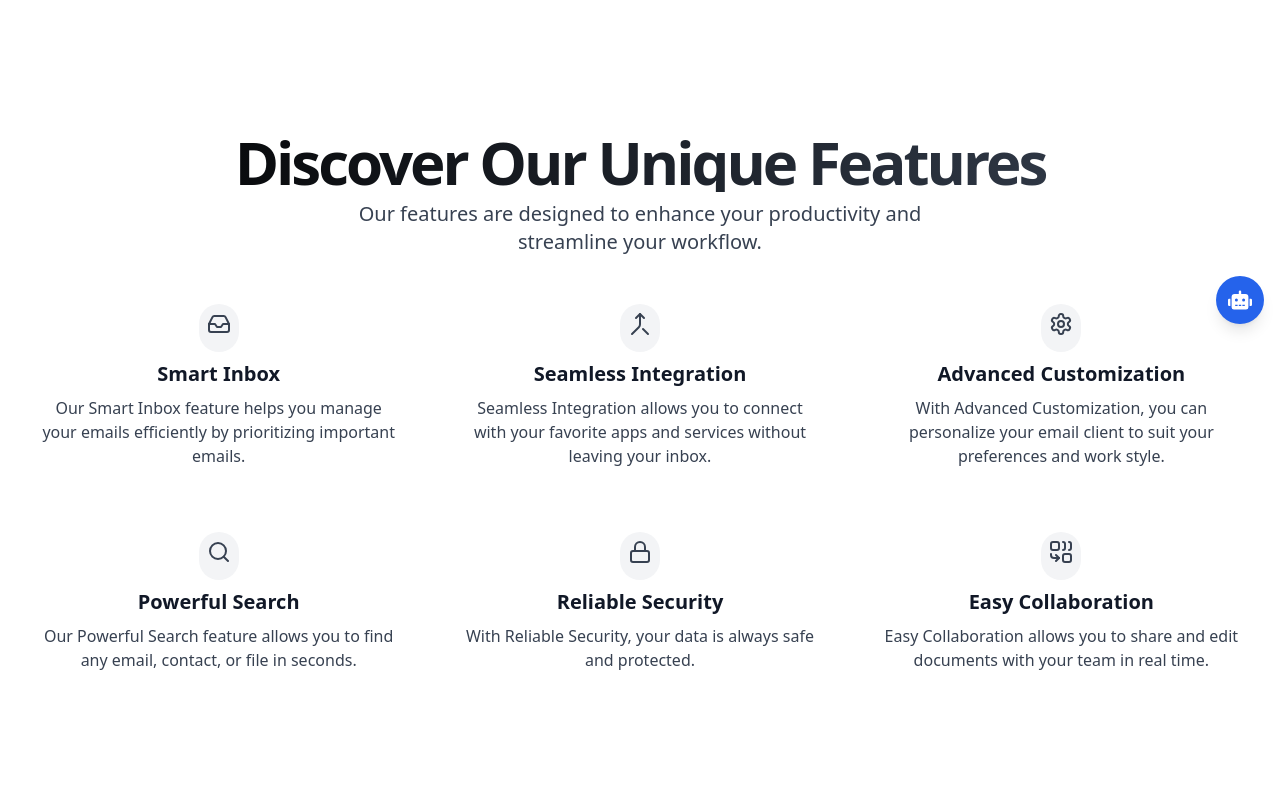
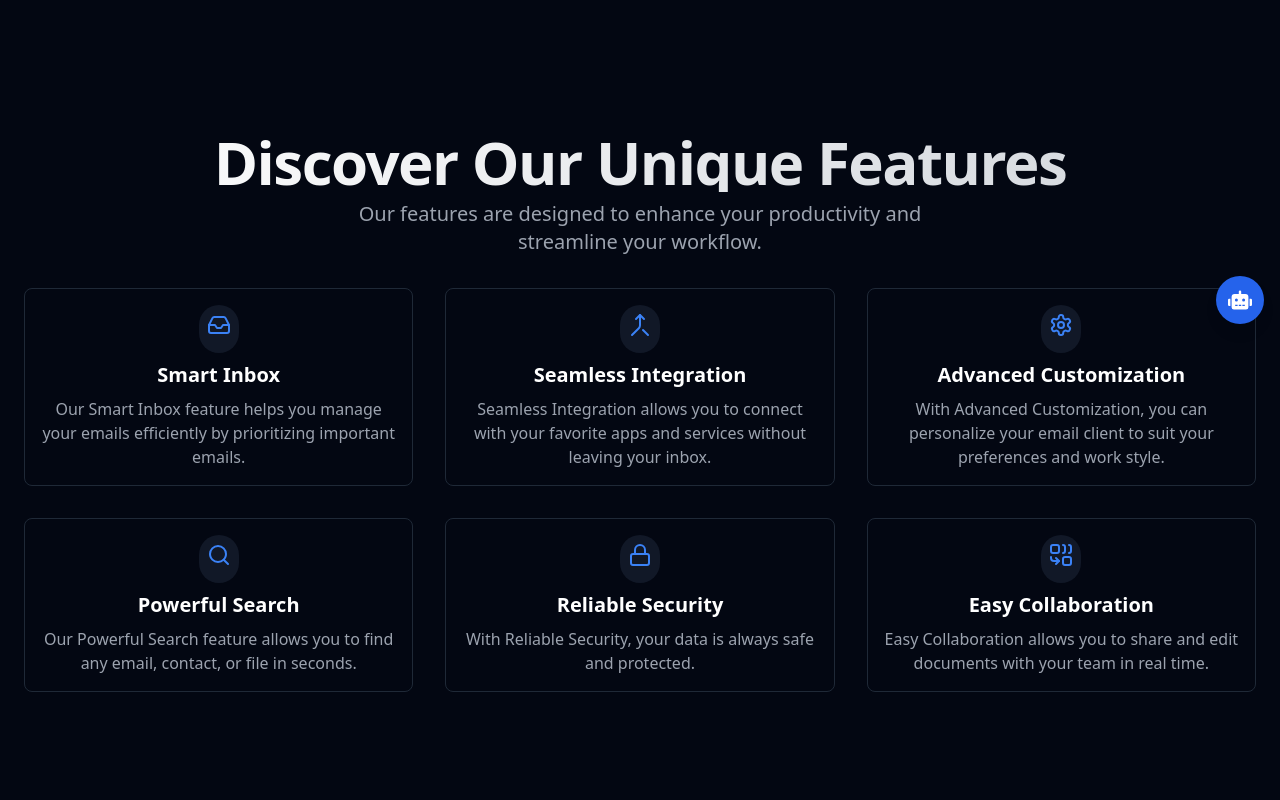
Before and after one commit to abenooo/codex_ethiopia, a React (Vite) app: page /about in a window 1280 px wide. Shown: the part 460-1260 px from the top of the page. Built offline with nearby package versions, Linux system fonts and the light colour scheme.

Commit message:
Make the same font and dark/light mode for all

```diff
--- a/src/components/About.tsx
+++ b/src/components/About.tsx
@@ -1,72 +1,72 @@
 export default function About() {
   return (
-    <section className="w-full py-12 md:py-24 lg:py-32 xl:py-48 bg-white">
+    <section className="w-full py-12 md:py-24 lg:py-32 xl:py-48 bg-white dark:bg-gray-950">
       <div className="container px-4 md:px-6">
         <div className="grid gap-6 items-center">
           <div className="flex flex-col justify-center space-y-8 text-center">
             <div className="space-y-2">
-              <h1 className="text-3xl font-bold tracking-tighter sm:text-5xl xl:text-6xl/none bg-clip-text text-transparent bg-gradient-to-r from-black to-gray-700">
+              <h1 className="text-3xl font-bold tracking-tight sm:text-5xl xl:text-6xl bg-clip-text text-transparent bg-gradient-to-r from-black to-gray-700 dark:from-white dark:to-gray-300">
                 Discover Our Unique Features
               </h1>
-              <p className="max-w-[600px] text-gray-700 md:text-xl mx-auto">
+              <p className="max-w-[600px] text-gray-500 dark:text-gray-400 md:text-xl mx-auto">
                 Our features are designed to enhance your productivity and streamline your workflow.
               </p>
             </div>
             <div className="w-full max-w-full space-y-4 mx-auto">
               <div className="grid grid-cols-1 md:grid-cols-2 lg:grid-cols-3 gap-8">
-                <div className="flex flex-col items-center space-y-2 border-gray-300 p-4 rounded-lg">
-                  <div className="p-2 bg-gray-100 rounded-full">
-                    <InboxIcon className="text-gray-700 h-6 w-6 mb-2" />
+                <div className="flex flex-col items-center space-y-2 border border-gray-200 dark:border-gray-800 p-4 rounded-lg">
+                  <div className="p-2 bg-gray-100 dark:bg-gray-900 rounded-full">
+                    <InboxIcon className="text-primary h-6 w-6 mb-2" />
                   </div>
-                  <h2 className="text-xl font-bold text-gray-900">Smart Inbox</h2>
-                  <p className="text-gray-700">
+                  <h2 className="text-xl font-bold text-gray-900 dark:text-white">Smart Inbox</h2>
+                  <p className="text-gray-500 dark:text-gray-400">
                     Our Smart Inbox feature helps you manage your emails efficiently by prioritizing important emails.
                   </p>
                 </div>
-                <div className="flex flex-col items-center space-y-2 border-gray-300 p-4 rounded-lg">
-                  <div className="p-2 bg-gray-100 rounded-full">
-                    <MergeIcon className="text-gray-700 h-6 w-6 mb-2" />
+                <div className="flex flex-col items-center space-y-2 border border-gray-200 dark:border-gray-800 p-4 rounded-lg">
+                  <div className="p-2 bg-gray-100 dark:bg-gray-900 rounded-full">
+                    <MergeIcon className="text-primary h-6 w-6 mb-2" />
                   </div>
-                  <h2 className="text-xl font-bold text-gray-900">Seamless Integration</h2>
-                  <p className="text-gray-700">
+                  <h2 className="text-xl font-bold text-gray-900 dark:text-white">Seamless Integration</h2>
+                  <p className="text-gray-500 dark:text-gray-400">
                     Seamless Integration allows you to connect with your favorite apps and services without leaving your
                     inbox.
                   </p>
                 </div>
-                <div className="flex flex-col items-center space-y-2 border-gray-300 p-4 rounded-lg">
-                  <div className="p-2 bg-gray-100 rounded-full">
-                    <SettingsIcon className="text-gray-700 h-6 w-6 mb-2" />
+                <div className="flex flex-col items-center space-y-2 border border-gray-200 dark:border-gray-800 p-4 rounded-lg">
+                  <div className="p-2 bg-gray-100 dark:bg-gray-900 rounded-full">
+                    <SettingsIcon className="text-primary h-6 w-6 mb-2" />
                   </div>
-                  <h2 className="text-xl font-bold text-gray-900">Advanced Customization</h2>
-                  <p className= "text-gray-700">
+                  <h2 className="text-xl font-bold text-gray-900 dark:text-white">Advanced Customization</h2>
+                  <p className="text-gray-500 dark:text-gray-400">
                     With Advanced Customization, you can personalize your email client to suit your preferences and work
                     style.
                   </p>
                 </div>
-                <div className="flex flex-col items-center space-y-2 border-gray-300 p-4 rounded-lg">
-                  <div className="p-2 bg-gray-100 rounded-full">
-                    <SearchIcon className="text-gray-700 h-6 w-6 mb-2" />
+                <div className="flex flex-col items-center space-y-2 border border-gray-200 dark:border-gray-800 p-4 rounded-lg">
+                  <div className="p-2 bg-gray-100 dark:bg-gray-900 rounded-full">
+                    <SearchIcon className="text-primary h-6 w-6 mb-2" />
                   </div>
-                  <h2 className="text-xl font-bold text-gray-900">Powerful Search</h2>
-                  <p className="text-gray-700">
+                  <h2 className="text-xl font-bold text-gray-900 dark:text-white">Powerful Search</h2>
+                  <p className="text-gray-500 dark:text-gray-400">
                     Our Powerful Search feature allows you to find any email, contact, or file in seconds.
                   </p>
                 </div>
-                <div className="flex flex-col items-center space-y-2 border-gray-300 p-4 rounded-lg">
-                  <div className="p-2 bg-gray-100 rounded-full">
-                    <LockIcon className="text-gray-700 h-6 w-6 mb-2" />
+                <div className="flex flex-col items-center space-y-2 border border-gray-200 dark:border-gray-800 p-4 rounded-lg">
+                  <div className="p-2 bg-gray-100 dark:bg-gray-900 rounded-full">
+                    <LockIcon className="text-primary h-6 w-6 mb-2" />
                   </div>
-                  <h2 className="text-xl font-bold text-gray-900">Reliable Security</h2>
-                  <p className="text-gray-700">
+                  <h2 className="text-xl font-bold text-gray-900 dark:text-white">Reliable Security</h2>
+                  <p className="text-gray-500 dark:text-gray-400">
                     With Reliable Security, your data is always safe and protected.
                   </p>
                 </div>
-                <div className="flex flex-col items-center space-y-2 border-gray-300 p-4 rounded-lg">
-                  <div className="p-2 bg-gray-100 rounded-full">
-                    <CombineIcon className="text-gray-700 h-6 w-6 mb-2" />
+                <div className="flex flex-col items-center space-y-2 border border-gray-200 dark:border-gray-800 p-4 rounded-lg">
+                  <div className="p-2 bg-gray-100 dark:bg-gray-900 rounded-full">
+                    <CombineIcon className="text-primary h-6 w-6 mb-2" />
                   </div>
-                  <h2 className="text-xl font-bold text-gray-900">Easy Collaboration</h2>
-                  <p className="text-gray-700">
+                  <h2 className="text-xl font-bold text-gray-900 dark:text-white">Easy Collaboration</h2>
+                  <p className="text-gray-500 dark:text-gray-400">
                     Easy Collaboration allows you to share and edit documents with your team in real time.
                   </p>
                 </div>
--- a/src/components/Technology.tsx
+++ b/src/components/Technology.tsx
@@ -142,33 +142,33 @@ const TechnologyComponent = () => {
     return paginatedTechs.map((tech: any) => (
       <div
         key={tech.name}
-        className="flex flex-col items-center p-4 border rounded-lg shadow-sm hover:shadow-md transition-shadow"
+        className="flex flex-col items-center p-4 border border-gray-200 dark:border-gray-800 rounded-lg shadow-sm hover:shadow-md transition-shadow bg-white dark:bg-gray-950"
       >
         <img
           src={tech.logo}
           alt={tech.name}
           className="h-16 w-16 object-contain mb-2"
         />
-        <span className="text-sm font-medium">{tech.name}</span>
+        <span className="text-sm font-medium text-gray-900 dark:text-white">{tech.name}</span>
       </div>
     ));
   };
 
   return (
-    <div className="container mx-auto px-4 py-6 bg-white">
-      <h1 className="text-3xl font-bold mb-4">Technologies</h1>
-      <p className="mb-6 text-gray-600">
+    <div className="container mx-auto px-4 py-6 bg-white dark:bg-gray-950">
+      <h1 className="text-3xl font-bold mb-4 text-gray-900 dark:text-white">Technologies</h1>
+      <p className="mb-6 text-gray-500 dark:text-gray-400">
         Using the right technology for the right problem is our mantra. This
         principle drives our commitment to innovation and efficiency. In today’s
         fast-paced world, staying ahead means constantly evolving. We leverage
         the latest advancements to tackle challenges head-on.
       </p>
-      <p className="mb-6 text-gray-600">
+      <p className="mb-6 text-gray-500 dark:text-gray-400">
         Efficiency and Innovation: Our drive for efficiency and innovation means
         we streamline workflows, optimize resources, and deliver outstanding
         results, providing unparalleled value to our clients.
       </p>
-      <p className="mb-6 text-gray-600">
+      <p className="mb-6 text-gray-500 dark:text-gray-400">
         By embracing change and continuously seeking out the best tools and
         practices, we turn challenges into opportunities, paving the way for a
         brighter, more efficient future.
@@ -187,8 +187,8 @@ const TechnologyComponent = () => {
               value={category}
               className={`px-4 py-2 mt-3 text-sm font-medium rounded-full ${
                 activeTab === category
-                  ? "bg-white text-black"
-                  : "bg-gray-700 text-white"
+                  ? "bg-gray-900 dark:bg-white text-white dark:text-black"
+                  : "bg-gray-300 dark:bg-gray-800 text-gray-900 dark:text-white"
               } mx-2`}
             >
               {category}
```
Also changed, not shown: src/components/Chatbot.tsx (+16 -16 lines), src/components/Navbar.tsx (+39 -51 lines).
